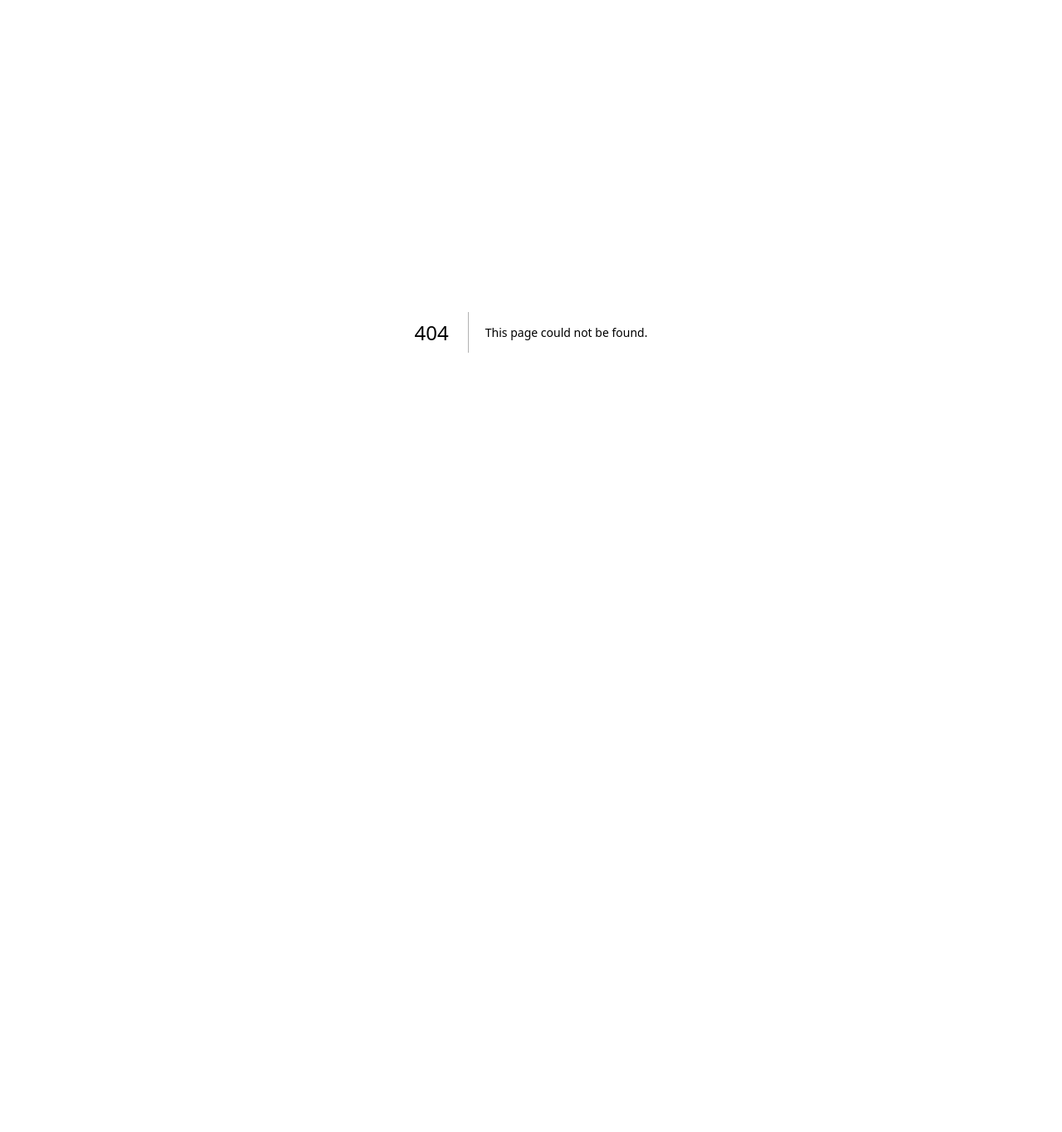
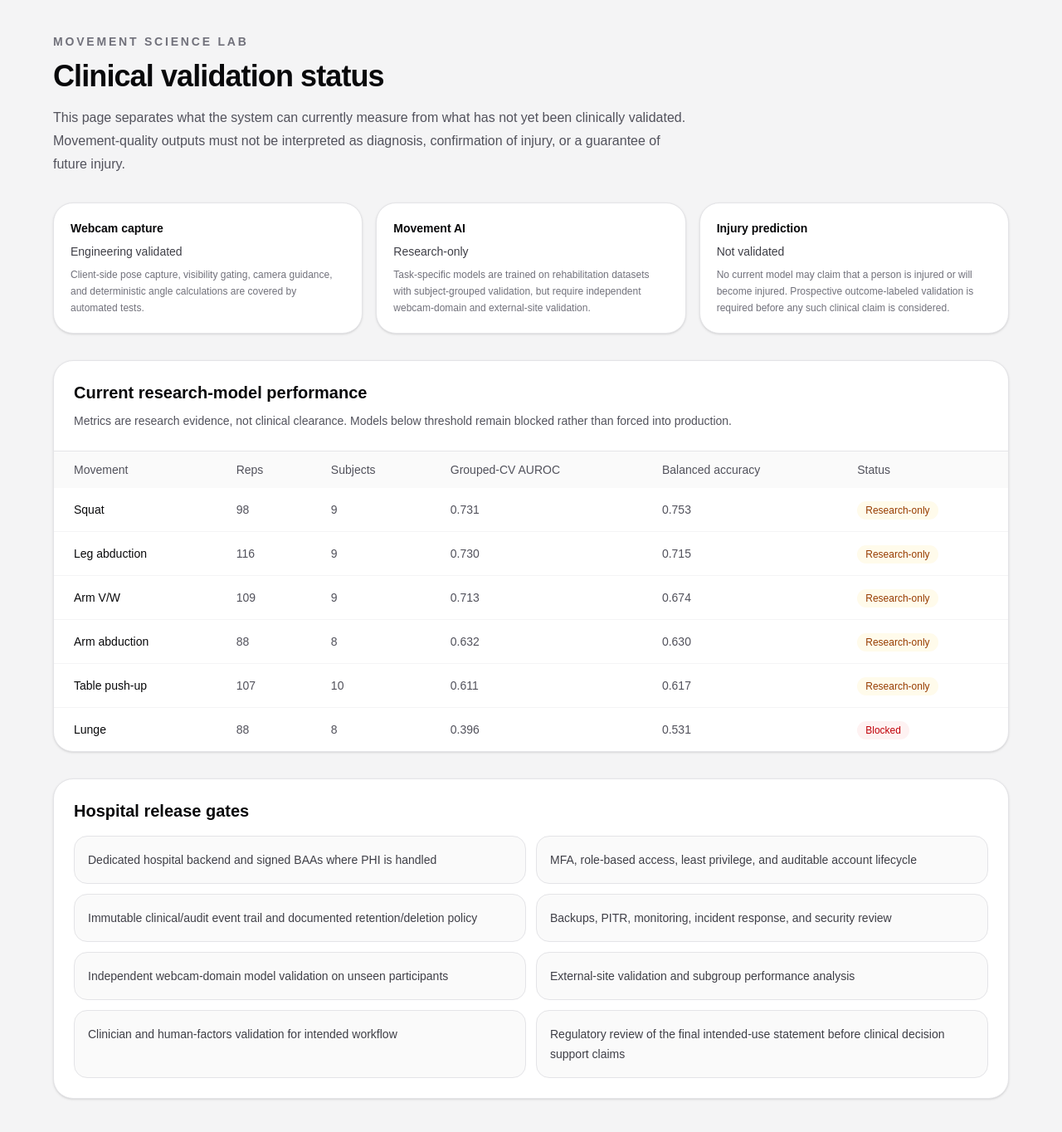
Before and after one commit to AadiJ1in/MovementScienceLab, a Next.js app: page /validation in a window 1280 px wide. Before the commit this address had no page. Shown: the whole page at 83% size. Before the commit the page ends 800 px from the top, so only its background shows below. Built offline with nearby package versions, Linux system fonts and the light colour scheme.

Commit message:
Add transparent clinical validation status page

```diff
--- /dev/null
+++ b/app/validation/page.tsx
@@ -0,0 +1,91 @@
+const MODEL_ROWS = [
+  { movement: "Squat", reps: 98, subjects: 9, auroc: 0.731, balancedAccuracy: 0.753, status: "Research-only" },
+  { movement: "Leg abduction", reps: 116, subjects: 9, auroc: 0.73, balancedAccuracy: 0.715, status: "Research-only" },
+  { movement: "Arm V/W", reps: 109, subjects: 9, auroc: 0.713, balancedAccuracy: 0.674, status: "Research-only" },
+  { movement: "Arm abduction", reps: 88, subjects: 8, auroc: 0.632, balancedAccuracy: 0.63, status: "Research-only" },
+  { movement: "Table push-up", reps: 107, subjects: 10, auroc: 0.611, balancedAccuracy: 0.617, status: "Research-only" },
+  { movement: "Lunge", reps: 88, subjects: 8, auroc: 0.396, balancedAccuracy: 0.531, status: "Blocked" },
+];
+
+export default function ValidationPage() {
+  return (
+    <main className="min-h-screen px-5 py-10 sm:px-8 lg:px-12">
+      <div className="mx-auto max-w-6xl space-y-8">
+        <header>
+          <p className="text-sm font-semibold uppercase tracking-[0.2em] text-zinc-500">Movement Science Lab</p>
+          <h1 className="mt-3 text-3xl font-semibold tracking-tight text-zinc-950 sm:text-4xl">Clinical validation status</h1>
+          <p className="mt-4 max-w-3xl text-base leading-7 text-zinc-600">
+            This page separates what the system can currently measure from what has not yet been clinically validated. Movement-quality outputs must not be interpreted as diagnosis, confirmation of injury, or a guarantee of future injury.
+          </p>
+        </header>
+
+        <section className="grid gap-4 md:grid-cols-3">
+          <StatusCard title="Webcam capture" status="Engineering validated" detail="Client-side pose capture, visibility gating, camera guidance, and deterministic angle calculations are covered by automated tests." />
+          <StatusCard title="Movement AI" status="Research-only" detail="Task-specific models are trained on rehabilitation datasets with subject-grouped validation, but require independent webcam-domain and external-site validation." />
+          <StatusCard title="Injury prediction" status="Not validated" detail="No current model may claim that a person is injured or will become injured. Prospective outcome-labeled validation is required before any such clinical claim is considered." />
+        </section>
+
+        <section className="overflow-hidden rounded-3xl border border-zinc-200 bg-white shadow-sm">
+          <div className="border-b border-zinc-200 p-6">
+            <h2 className="text-xl font-semibold text-zinc-950">Current research-model performance</h2>
+            <p className="mt-2 text-sm leading-6 text-zinc-600">Metrics are research evidence, not clinical clearance. Models below threshold remain blocked rather than forced into production.</p>
+          </div>
+          <div className="overflow-x-auto">
+            <table className="w-full text-left text-sm">
+              <thead className="bg-zinc-50 text-zinc-600">
+                <tr>
+                  <th className="px-6 py-3 font-medium">Movement</th>
+                  <th className="px-6 py-3 font-medium">Reps</th>
+                  <th className="px-6 py-3 font-medium">Subjects</th>
+                  <th className="px-6 py-3 font-medium">Grouped-CV AUROC</th>
+                  <th className="px-6 py-3 font-medium">Balanced accuracy</th>
+                  <th className="px-6 py-3 font-medium">Status</th>
+                </tr>
+              </thead>
+              <tbody className="divide-y divide-zinc-100">
+                {MODEL_ROWS.map((row) => (
+                  <tr key={row.movement}>
+                    <td className="px-6 py-4 font-medium text-zinc-950">{row.movement}</td>
+                    <td className="px-6 py-4 text-zinc-600">{row.reps}</td>
+                    <td className="px-6 py-4 text-zinc-600">{row.subjects}</td>
+                    <td className="px-6 py-4 text-zinc-600">{row.auroc.toFixed(3)}</td>
+                    <td className="px-6 py-4 text-zinc-600">{row.balancedAccuracy.toFixed(3)}</td>
+                    <td className="px-6 py-4"><span className={`rounded-full px-2.5 py-1 text-xs font-medium ${row.status === "Blocked" ? "bg-red-50 text-red-700" : "bg-amber-50 text-amber-800"}`}>{row.status}</span></td>
+                  </tr>
+                ))}
+              </tbody>
+            </table>
+          </div>
+        </section>
+
+        <section className="rounded-3xl border border-zinc-200 bg-white p-6 shadow-sm">
+          <h2 className="text-xl font-semibold text-zinc-950">Hospital release gates</h2>
+          <div className="mt-4 grid gap-3 sm:grid-cols-2">
+            {[
+              "Dedicated hospital backend and signed BAAs where PHI is handled",
+              "MFA, role-based access, least privilege, and auditable account lifecycle",
+              "Immutable clinical/audit event trail and documented retention/deletion policy",
+              "Backups, PITR, monitoring, incident response, and security review",
+              "Independent webcam-domain model validation on unseen participants",
+              "External-site validation and subgroup performance analysis",
+              "Clinician and human-factors validation for intended workflow",
+              "Regulatory review of the final intended-use statement before clinical decision support claims",
+            ].map((item) => (
+              <div key={item} className="rounded-2xl border border-zinc-200 bg-zinc-50 p-4 text-sm leading-6 text-zinc-700">{item}</div>
+            ))}
+          </div>
+        </section>
+      </div>
+    </main>
+  );
+}
+
+function StatusCard({ title, status, detail }: { title: string; status: string; detail: string }) {
+  return (
+    <div className="rounded-3xl border border-zinc-200 bg-white p-5 shadow-sm">
+      <p className="text-sm font-semibold text-zinc-950">{title}</p>
+      <p className="mt-2 text-sm font-medium text-zinc-700">{status}</p>
+      <p className="mt-2 text-xs leading-5 text-zinc-500">{detail}</p>
+    </div>
+  );
+}
```
